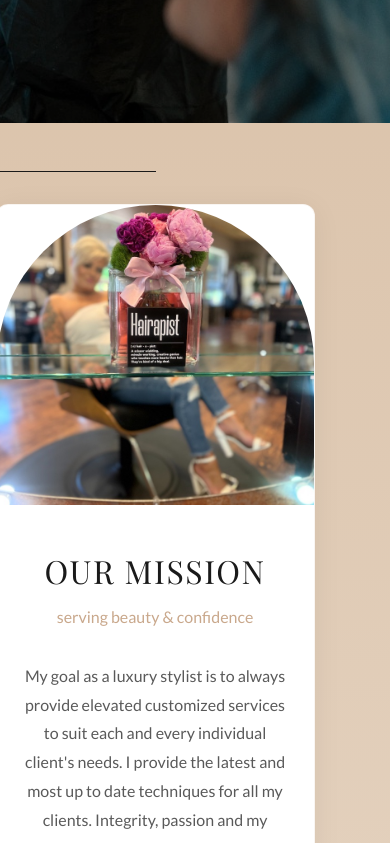
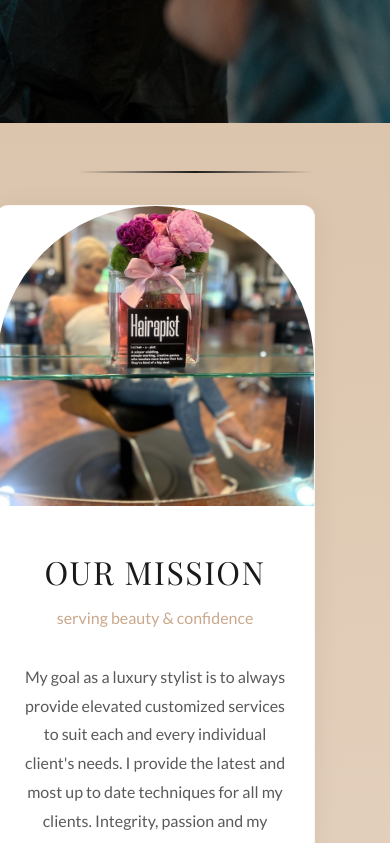
Before and after one commit to sashank5644/Rachel-Website, a Next.js app: page / in a window 390 px wide. Shown: the part 721-1564 px from the top of the page. Built offline with nearby package versions, Linux system fonts and the light colour scheme; a web font is replaced by a local one.

Commit message:
updated website

```diff
--- a/app/globals.css
+++ b/app/globals.css
@@ -341,7 +341,7 @@ button {
   transform: translateX(40px);
 }
 
-/* Elegant horizontal line dividers */
+/* Elegant animated fading lines */
 .section-with-lines {
   position: relative;
 }
@@ -350,8 +350,9 @@ button {
 .section-with-lines::after {
   content: '';
   display: block;
-  height: 1px;
-  background: #1a1a1a;
+  height: 2px;
+  background-color: #1a1a1a;
+  opacity: 0.6;
 }
 
 .section-with-lines::before {
@@ -362,20 +363,46 @@ button {
   margin-top: 3.5rem;
 }
 
-/* Left-aligned: line draws from left edge to right edge of card */
+/* Left-aligned: line originates from the left and fades out to the right */
 .section-align-left::before,
 .section-align-left::after {
-  width: 80%;
+  background: linear-gradient(90deg, #1a1a1a, transparent);
   margin-left: 0;
   margin-right: auto;
-}
-
-/* Right-aligned: line draws from left edge of card to right edge */
+  animation: slideInFromLeft 1.5s ease-out forwards;
+}
+
+/* Right-aligned: line originates from the right and fades out to the left */
 .section-align-right::before,
 .section-align-right::after {
-  width: 80%;
+  background: linear-gradient(-90deg, #1a1a1a, transparent);
   margin-left: auto;
   margin-right: 0;
+  animation: slideInFromRight 1.5s ease-out forwards;
+}
+
+@keyframes slideInFromLeft {
+  0% {
+    width: 0%;
+    opacity: 0;
+  }
+
+  100% {
+    width: 80%;
+    opacity: 1;
+  }
+}
+
+@keyframes slideInFromRight {
+  0% {
+    width: 0%;
+    opacity: 0;
+  }
+
+  100% {
+    width: 80%;
+    opacity: 1;
+  }
 }
 
 .section-card-image {
@@ -505,7 +532,22 @@ button {
 
   .section-with-lines::before,
   .section-with-lines::after {
-    width: 40%;
+    margin-left: auto !important;
+    margin-right: auto !important;
+    background: linear-gradient(90deg, transparent, #1a1a1a, transparent) !important;
+    animation: fadeAndExpandCenter 1.5s ease-out forwards !important;
+  }
+
+  @keyframes fadeAndExpandCenter {
+    0% {
+      width: 0%;
+      opacity: 0;
+    }
+
+    100% {
+      width: 60%;
+      opacity: 1;
+    }
   }
 
   .section-with-lines::before {
```
